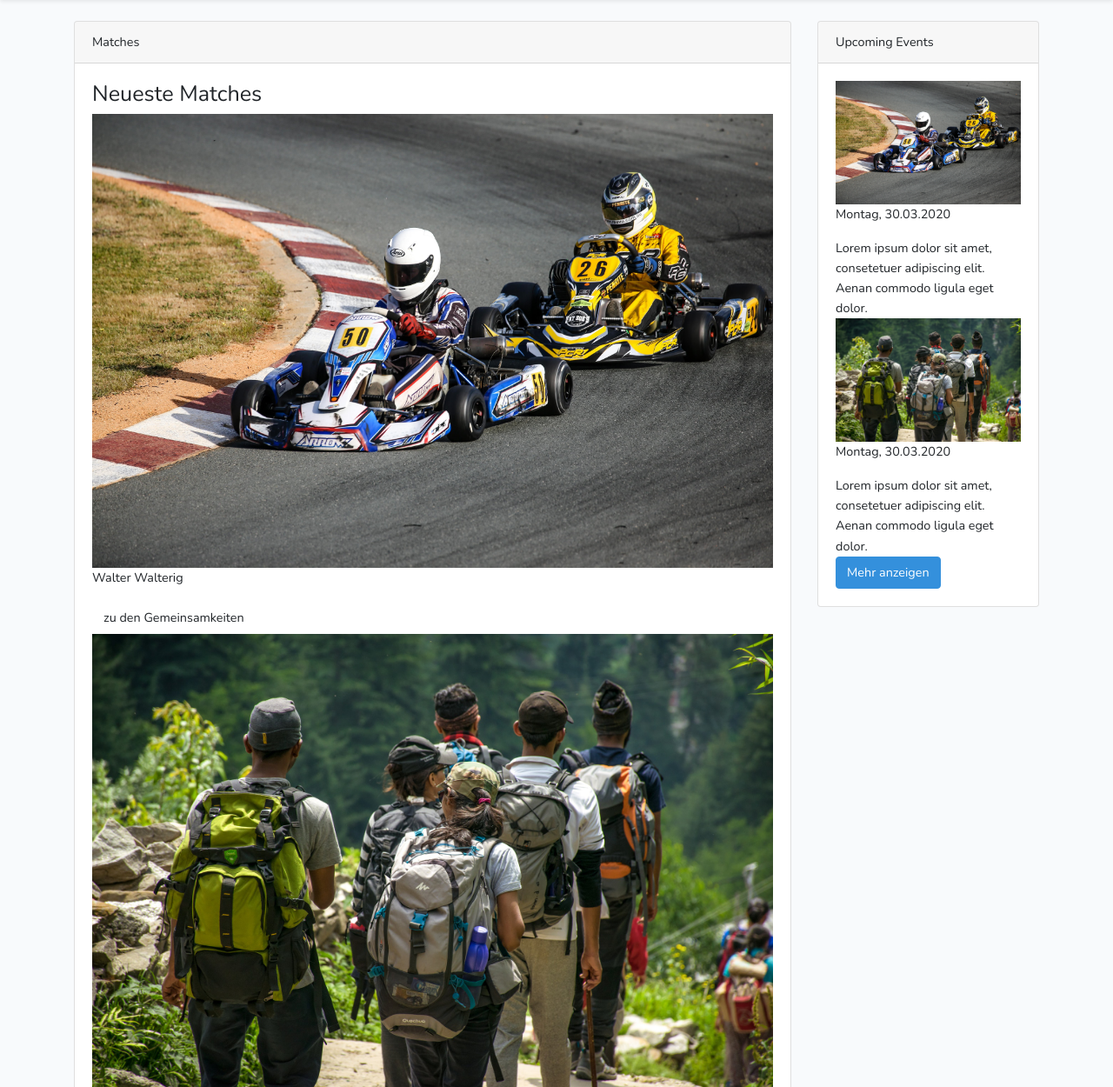
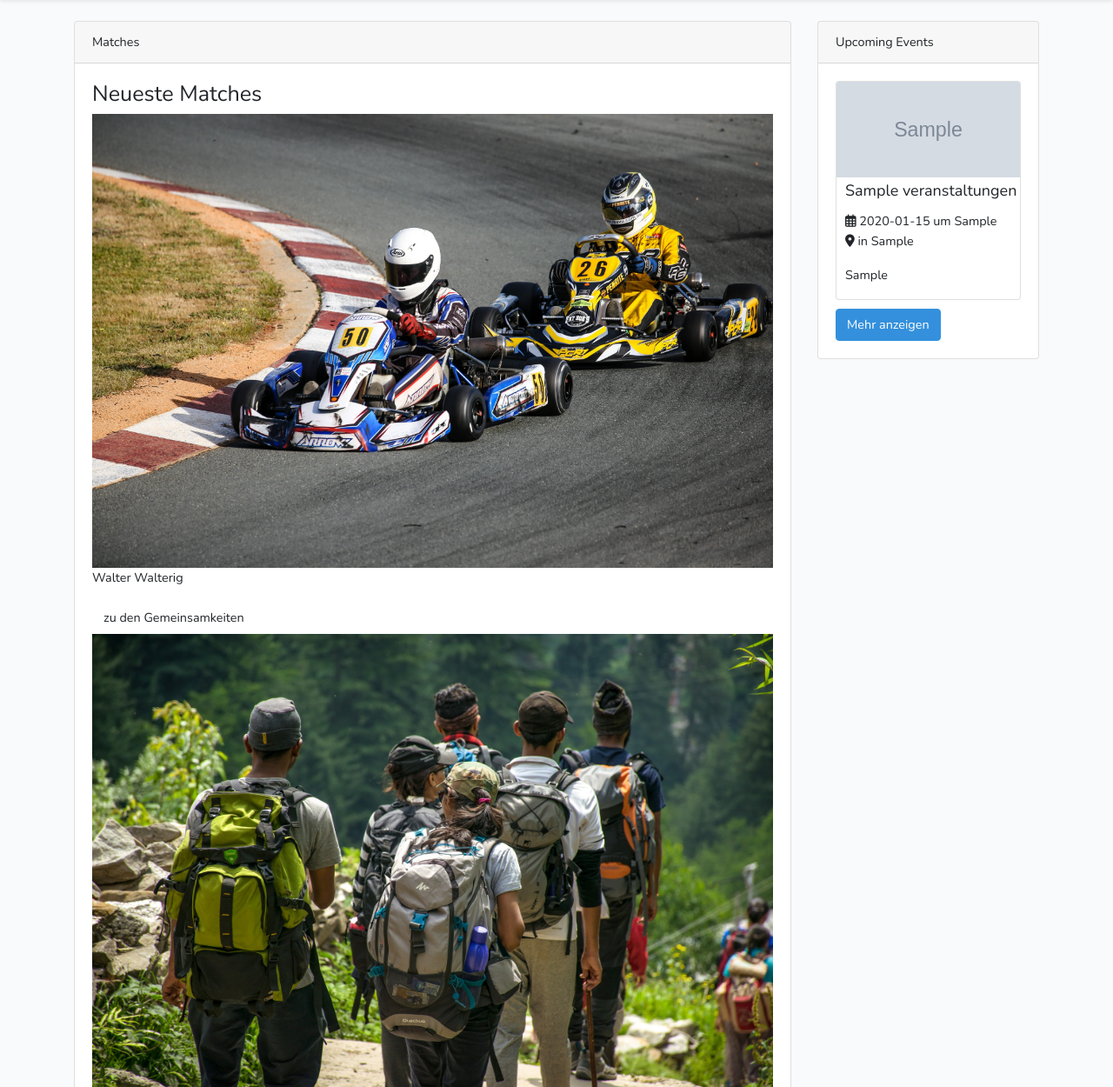
Before and after one commit to lenagoetzinger97/Friends, a Laravel app: page /home in a window 1280 px wide. Shown: the part 55-1305 px from the top of the page at 87% size. Run offline with Laravel 8, Linux system fonts and the light colour scheme; a user stored in the database is signed in; tables that the repository leaves empty hold one stand-in row (values such as "Sample post"); grey boxes marked "Sample" are stand-in pictures; some libraries are stand-ins or nearby versions.

Commit message:
Änderungen 4  1.4.20 User home

```diff
--- a/laravel/app/Http/Controllers/Auth/AdminLoginController.php
+++ b/laravel/app/Http/Controllers/Auth/AdminLoginController.php
@@ -31,6 +31,7 @@ class AdminLoginController extends Controller
       if(Auth::guard('admin')->attempt(['email'=>$request->email, 'password'=>$request->password],$request->remember))
       {
         //if successful, then redirect to their intended location
+
         return redirect()->intended(route('eventHome'));
       }
       else
--- a/laravel/app/Http/Controllers/HomeController.php
+++ b/laravel/app/Http/Controllers/HomeController.php
@@ -3,6 +3,7 @@
 namespace App\Http\Controllers;
 
 use Illuminate\Http\Request;
+use App\Veranstaltung;
 
 class HomeController extends Controller
 {
@@ -23,6 +24,7 @@ class HomeController extends Controller
      */
     public function index()
     {
-        return view('user.homeuser');
+        $veranstaltungen = Veranstaltung::all();
+        return view('user.homeuser')->with('veranstaltungen',$veranstaltungen);
     }
 }
--- a/laravel/app/Http/Controllers/VeranstaltungsController.php
+++ b/laravel/app/Http/Controllers/VeranstaltungsController.php
@@ -46,6 +46,12 @@ class VeranstaltungsController extends Controller
       return view ('admin.admin')->with('veranstaltungen',$veranstaltungen);
     }
 
+    public function displayForUser()
+    {
+      $veranstaltungen = Veranstaltung::all();
+      return view ('user.eventshow')->with('veranstaltungen',$veranstaltungen);
+    }
+
     public function edit($id)
     {
       $veranstaltungen = Veranstaltung::find($id);
--- a/laravel/resources/views/admin/admin.blade.php
+++ b/laravel/resources/views/admin/admin.blade.php
@@ -48,6 +48,7 @@
                       </div>
                       @endforeach
                     </div>
+
                   </div>
                 </div>
               </div>
--- a/laravel/resources/views/layouts/app.blade.php
+++ b/laravel/resources/views/layouts/app.blade.php
@@ -40,6 +40,7 @@
                 </button>
 
                 <div class="collapse navbar-collapse" id="navbarSupportedContent">
+
                     <!-- Left Side Of Navbar -->
                       @guest
                       @else
@@ -89,6 +90,7 @@
                               </li>
                           @endguest
                       </ul>
+
                 </div>
             </div>
         </nav>
--- a/laravel/resources/views/user/homeuser.blade.php
+++ b/laravel/resources/views/user/homeuser.blade.php
@@ -20,7 +20,7 @@
     }
 
     .nm_name {
-        padding: 10px 0px 0px 0px;
+        padding: 10px 10px 0px 0px;
     }
 
     .btn-nm_card {
@@ -50,7 +50,7 @@
         padding-left: 10px;
         padding-right: 10px;
         margin-right:10px;
-        text-align: left;
+
     }
     .ue_card:first-child {
         margin-bottom: 20px;
@@ -132,17 +132,25 @@
 
 
                     <div class="neuesteMatches">
-                        <div class="ue_card">
-                            <img src="../../photos/garry-zhuang-71igRa6JOko-unsplash.jpg" class="match-pictures" width="100%">
-                            <p class="nm_name">Montag, 30.03.2020</p>
-                            Lorem ipsum dolor sit amet, consetetuer adipiscing elit. Aenan commodo ligula eget dolor.
+
+                      @foreach ($veranstaltungen as $veranstaltung)
+
+                        <div class="card" style="margin-bottom:10px;">
+                          <img src="{{ asset('uploads/eventFotos/' . $veranstaltung->image) }}" class="card-img-top" width="100%"  alt="hier ist ein Bild">
+
+                            <h5 class="card-title" style="padding:5px 0px 0px 10px;">{{$veranstaltung->Eventname}}</h5>
+                            <div style="padding-left:10px;">
+                              <p>
+                                <i class="far fa-calendar-alt"></i>  {{$veranstaltung->Eventtag}} um {{$veranstaltung->Eventuhrzeit}}<br>
+                                <i class="fas fa-map-marker-alt"></i>  in {{$veranstaltung->Eventort}}
+                              </p>
+                              <p>{{$veranstaltung->Eventbeschreibung}}</p>
+                            </div>
                         </div>
-                        <div class="ue_card">
-                            <img src="../../photos/people-walking-on-road-near-trees-at-daytime-photo-1076081.jpg" class="match-pictures" width="100%">
-                            <p class="nm_name">Montag, 30.03.2020</p>
-                            Lorem ipsum dolor sit amet, consetetuer adipiscing elit. Aenan commodo ligula eget dolor.
-                        </div>
-                        <a class="btn btn-primary" href="">Mehr anzeigen</a>
+                        @break($veranstaltung->number == 1)
+                      @endforeach
+
+                        <a class="btn btn-primary" href="{{ url('/event') }}">Mehr anzeigen</a>
                     </div>
                 </div>
             </div>
--- a/laravel/routes/web.php
+++ b/laravel/routes/web.php
@@ -44,6 +44,6 @@ Route::get('/userprofil', 'UserController@index')->name('userprofil');
 Route::get('/useredit', 'UserController@edit');
 Route::post('/useredit', 'ProfilController@add')->name('useredit');
 
-Route::get('/event', 'UserController@event')->name('showevent');
+Route::get('/event', 'VeranstaltungsController@displayForUser')->name('showevent');
 Route::get('/friends', 'UserController@friends')->name('friends');
 Route::get('/matches', 'ProfilController@profil');
```
Also changed, not shown: laravel/resources/views/user/eventshow.blade.php (+10 -58 lines), 1 other file. Lines whose indentation alone changed are shown as unchanged.
